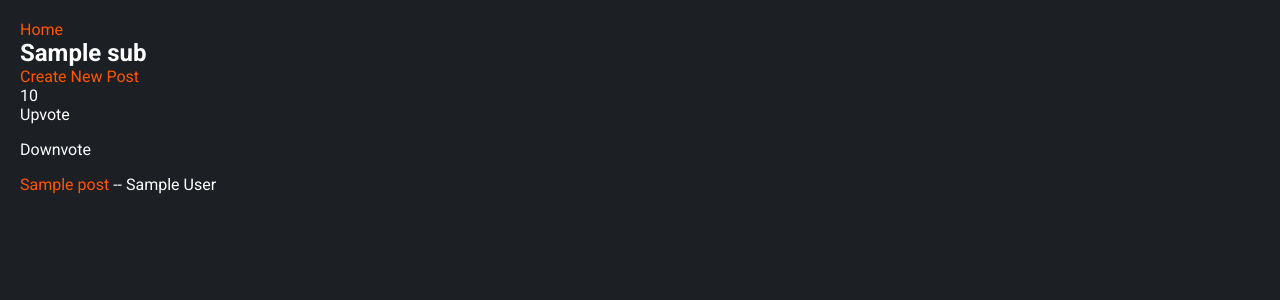
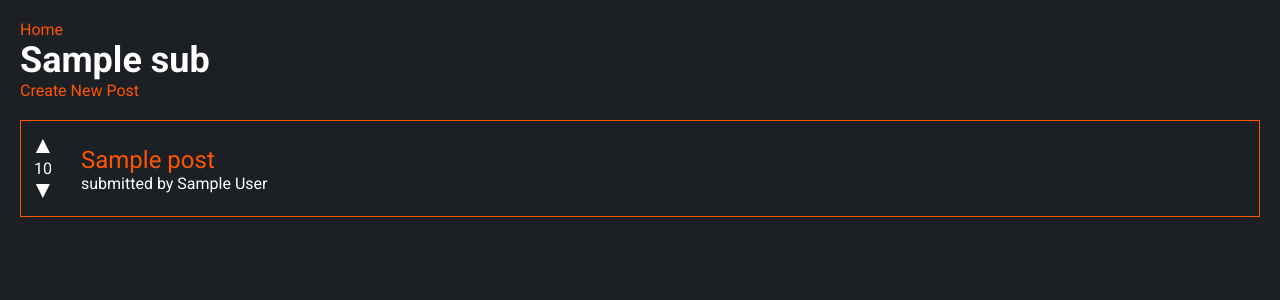
Before and after one commit to mikeyshean/django-reddit, a Django app: page /r/1/ in a window 1280 px wide. Shown: the top 300 px of the page. Run offline with Django 3.2, Linux system fonts and the light colour scheme; tables that the repository leaves empty hold one stand-in row (values such as "Sample post"); data that the repository does not hold is empty.

Commit message:
Add initial CSS.

```diff
--- a/my_reddit/static/my_reddit/style.css
+++ b/my_reddit/static/my_reddit/style.css
@@ -1,4 +1,4 @@
-html, body, h1, h2, ul, li, button, a, p  {
+html, body, h1, h2, ul, li, button, a, p, form  {
   border: 0;
   padding: 0;
   margin: 0;
@@ -44,3 +44,64 @@
 a:hover {
   text-decoration: underline;
 }
+
+.group:after {
+  content: "";
+  display: block;
+  clear: both;
+}
+
+.main-list-item {
+  border: 1px solid #f50;
+  border-top: none;
+  padding: 10px;
+  position: relative;
+}
+
+.main-list-item .list-content {
+  position: absolute;
+  margin-left: 50px;
+  top: 50%;
+  transform: translateY(-50%);
+  -ms-transform: translateY(-50%);
+  -webkit-transform: translateY(-50%);
+}
+
+.list-content > .list-content-title {
+  font-size: 24px;
+}
+
+.main-list > li:first-child {
+  border-top: 1px solid #f50;
+}
+
+.main-list {
+  margin-top: 20px;
+}
+
+.vote-item > * {
+  float: left;
+}
+
+.vote-buttons {
+  text-align: center;
+}
+
+.vote-form > button {
+  font-size: 24px;
+  cursor: pointer;
+}
+
+.vote-form.downvote > button {
+  transform: rotate(180deg);
+  -ms-transform: rotate(180deg);
+  -webkit-transform: rotate(180deg);
+}
+
+.vote-form > button:hover {
+  color: #f50;
+}
+
+.vote-buttons > * {
+  display: block;
+}
--- a/my_reddit/templates/my_reddit/index.html
+++ b/my_reddit/templates/my_reddit/index.html
@@ -4,8 +4,8 @@
 
 <a href="{% url 'my_reddit:new_sub' %}">Add New Sub</a>
 
-<ul>
+<ul class='main-list'>
   {% for sub in subs_list%}
-      <li><a href="{% url 'my_reddit:sub' sub.id %}">{{ sub.name }}</a></li>
+      <li class='main-list-item'><a href="{% url 'my_reddit:sub' sub.id %}">{{ sub.name }}</a></li>
   {% endfor %}
 </ul>
--- a/my_reddit/templates/my_reddit/post_show.html
+++ b/my_reddit/templates/my_reddit/post_show.html
@@ -11,9 +11,9 @@
 
 {% include 'my_reddit/partials/comment_form.html' with parent=True %}
 
-<ul>
+<ul class="main-list">
   {% for comment_dict in comments|get_values:None %}
-    <li>
+    <li class="main-list-item">
       {% include 'my_reddit/partials/comment.html' with comments=comments comment=comment_dict.comment votes=comment_dict.vote_count %}
     </li>
   {% endfor %}
--- a/my_reddit/templates/my_reddit/sub_show.html
+++ b/my_reddit/templates/my_reddit/sub_show.html
@@ -1,20 +1,24 @@
 {% include 'my_reddit/partials/assets.html' %}
 {% include 'my_reddit/partials/nav.html' %}
-<h2>{{ sub.name }}</h2>
+<h1>{{ sub.name }}</h1>
 <a href="{% url 'my_reddit:new_post' sub.id %}">Create New Post</a>
-<ul>
+<ul class='main-list'>
   {% for post in posts %}
-      <li>
-        {{ post.vote_count }}
-        <form class="vote_form" action="{% url 'my_reddit:post_vote' post.post.sub_id post.post.id 'upvote' %}" method="post">
-          {% csrf_token %}
-          <button type="submit" name="button">Upvote</button>
-        </form>
-        <form class="vote_form" action="{% url 'my_reddit:post_vote' post.post.sub_id post.post.id 'downvote' %}" method="post">
-          {% csrf_token %}
-          <button type="submit" name="button">Downvote</button>
-        </form>
-        <a href="{% url 'my_reddit:post' sub.id post.post.id %}">{{ post.post.title }}</a>  --  {{ post.post.author.name }}
+      <li class='main-list-item vote-item group'>
+        <div class="vote-buttons">
+          <form class="vote-form" action="{% url 'my_reddit:post_vote' post.post.sub_id post.post.id 'upvote' %}" method="post">
+            {% csrf_token %}
+            <button type="submit" name="button">&#x25B2;</button>
+          </form>
+          <span>{{ post.vote_count }}</span>
+          <form class="vote-form downvote" action="{% url 'my_reddit:post_vote' post.post.sub_id post.post.id 'downvote' %}" method="post">
+            {% csrf_token %}
+            <button type="submit" name="button">&#x25B2;</button>
+          </form>
+        </div>
+        <div class="list-content">
+          <a href="{% url 'my_reddit:post' sub.id post.post.id %}" class="list-content-title">{{ post.post.title }}</a><br> submitted by {{ post.post.author.name }}
+        </div>
       </li>
   {% endfor %}
 </ul>
```
Also changed, not shown: my_reddit/templates/my_reddit/partials/comment.html (+6 -6 lines), 1 other file.
